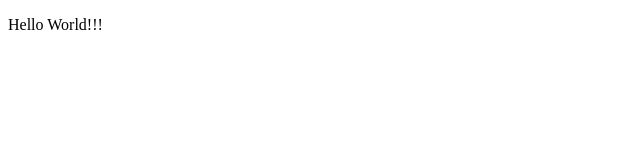
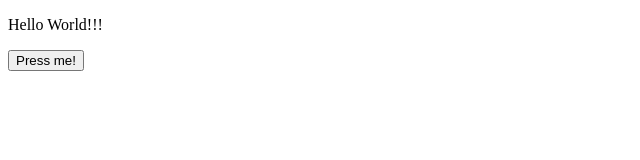
Before and after one commit to daniksherbakovaaa/asefi, a website built with webpack: page src/index.html in a window 1280 px wide. Shown: the whole page, without its empty margins (0-640 px from the left). Built offline with nearby package versions, Linux system fonts and the light colour scheme.

Commit message:
add: created a new thread

```diff
--- a/src/index.html
+++ b/src/index.html
@@ -8,5 +8,8 @@
 </head>
 <body>
     <p>Hello World!!!</p>
+    <div>
+        <button>Press me!</button>
+    </div>
 </body>
 </html>
```
